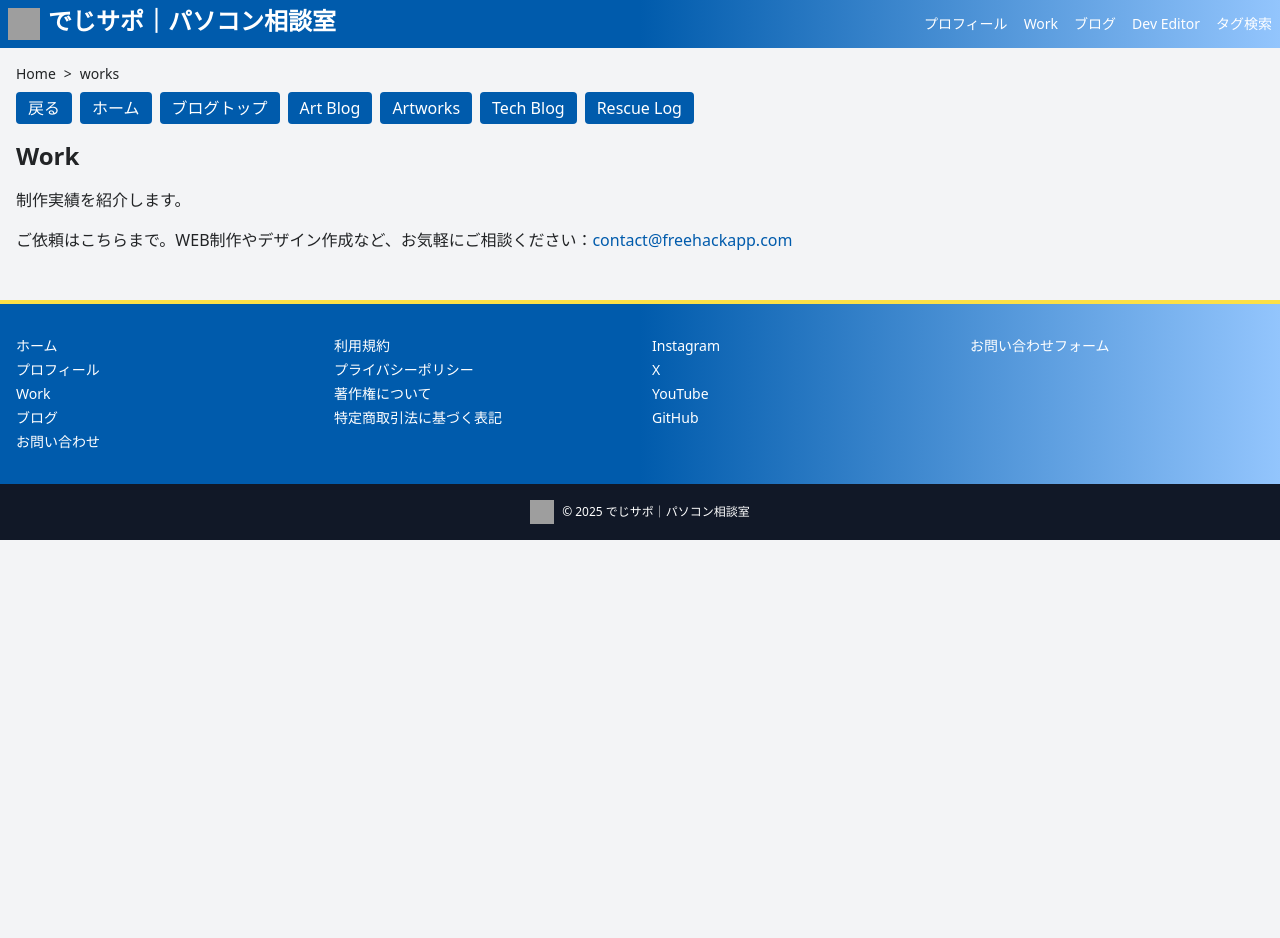
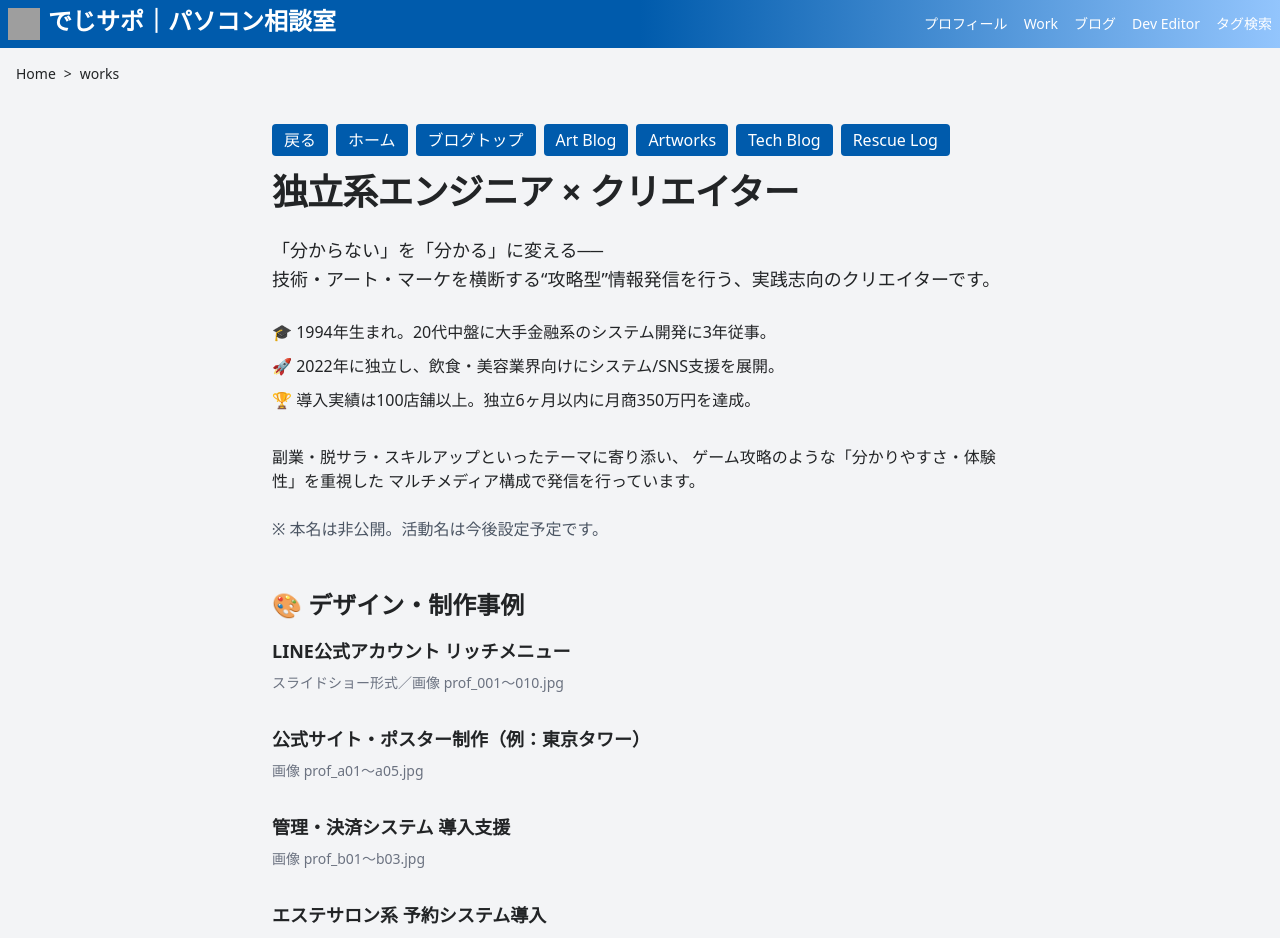
Before and after one commit to maruyamamasaya/Portfolio, a Next.js app: page /works in a window 1280 px wide. Shown: the top 938 px of the page. Before the commit the page ends 800 px from the top, so only its background shows below. Built offline with nearby package versions, Linux system fonts and the light colour scheme; grey boxes are pictures that could not be loaded.

Commit message:
Add detailed works page with design examples

```diff
--- a/src/app/works/page.tsx
+++ b/src/app/works/page.tsx
@@ -2,10 +2,68 @@ import BlogNavButtons from '../components/BlogNavButtons';
 
 export default function Works() {
   return (
-    <div>
+    <div className="max-w-3xl mx-auto px-4 py-8">
       <BlogNavButtons />
-      <h1 className="text-2xl font-bold mb-4">Work</h1>
-      <p>制作実績を紹介します。</p>
+
+      <h1 className="text-4xl font-extrabold mb-6 tracking-tight">
+        独立系エンジニア × クリエイター
+      </h1>
+
+      <p className="mb-6 text-lg leading-relaxed">
+        「分からない」を「分かる」に変える──<br />
+        技術・アート・マーケを横断する“攻略型”情報発信を行う、実践志向のクリエイターです。
+      </p>
+
+      <div className="mb-8 space-y-2 text-base leading-relaxed">
+        <p>🎓 1994年生まれ。20代中盤に大手金融系のシステム開発に3年従事。</p>
+        <p>🚀 2022年に独立し、飲食・美容業界向けにシステム/SNS支援を展開。</p>
+        <p>🏆 導入実績は100店舗以上。独立6ヶ月以内に月商350万円を達成。</p>
+      </div>
+
+      <p className="mb-6">
+        副業・脱サラ・スキルアップといったテーマに寄り添い、
+        ゲーム攻略のような「分かりやすさ・体験性」を重視した
+        マルチメディア構成で発信を行っています。
+      </p>
+
+      <p className="mb-12 text-gray-600">※ 本名は非公開。活動名は今後設定予定です。</p>
+
+      <section className="mb-12">
+        <h2 className="text-2xl font-bold mb-4">🎨 デザイン・制作事例</h2>
+
+        <div className="space-y-8">
+          <div>
+            <h3 className="text-lg font-semibold mb-2">LINE公式アカウント リッチメニュー</h3>
+            <p className="text-sm text-gray-500 mb-2">スライドショー形式／画像 prof_001〜010.jpg</p>
+            {/* 画像スライダー挿入予定 */}
+          </div>
+
+          <div>
+            <h3 className="text-lg font-semibold mb-2">公式サイト・ポスター制作（例：東京タワー）</h3>
+            <p className="text-sm text-gray-500 mb-2">画像 prof_a01〜a05.jpg</p>
+            {/* 画像スライダー挿入予定 */}
+          </div>
+
+          <div>
+            <h3 className="text-lg font-semibold mb-2">管理・決済システム 導入支援</h3>
+            <p className="text-sm text-gray-500 mb-2">画像 prof_b01〜b03.jpg</p>
+            {/* 画像スライダー挿入予定 */}
+          </div>
+
+          <div>
+            <h3 className="text-lg font-semibold mb-2">エステサロン系 予約システム導入</h3>
+            <p className="text-sm text-gray-500 mb-2">画像 prof_c01〜c03.jpg</p>
+            {/* 画像スライダー挿入予定 */}
+          </div>
+
+          <div>
+            <h3 className="text-lg font-semibold mb-2">その他 飲食店向けデザイン支援</h3>
+            <p className="text-sm text-gray-500 mb-2">画像 prof_d01〜d03.jpg</p>
+            {/* 画像スライダー挿入予定 */}
+          </div>
+        </div>
+      </section>
+
       <p className="mt-4">
         ご依頼はこちらまで。WEB制作やデザイン作成など、お気軽にご相談ください：
         <a href="mailto:contact@freehackapp.com" className="text-primary hover:underline">
```
